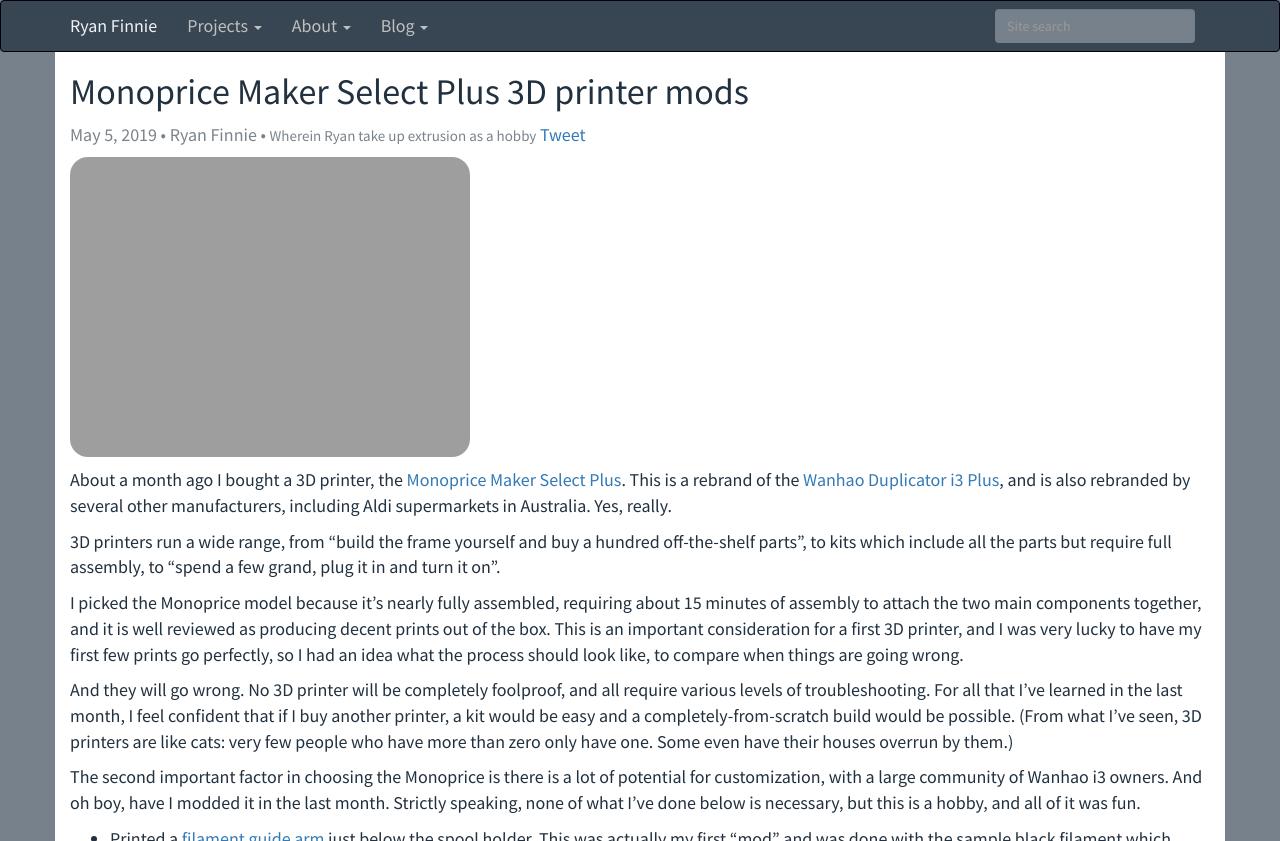
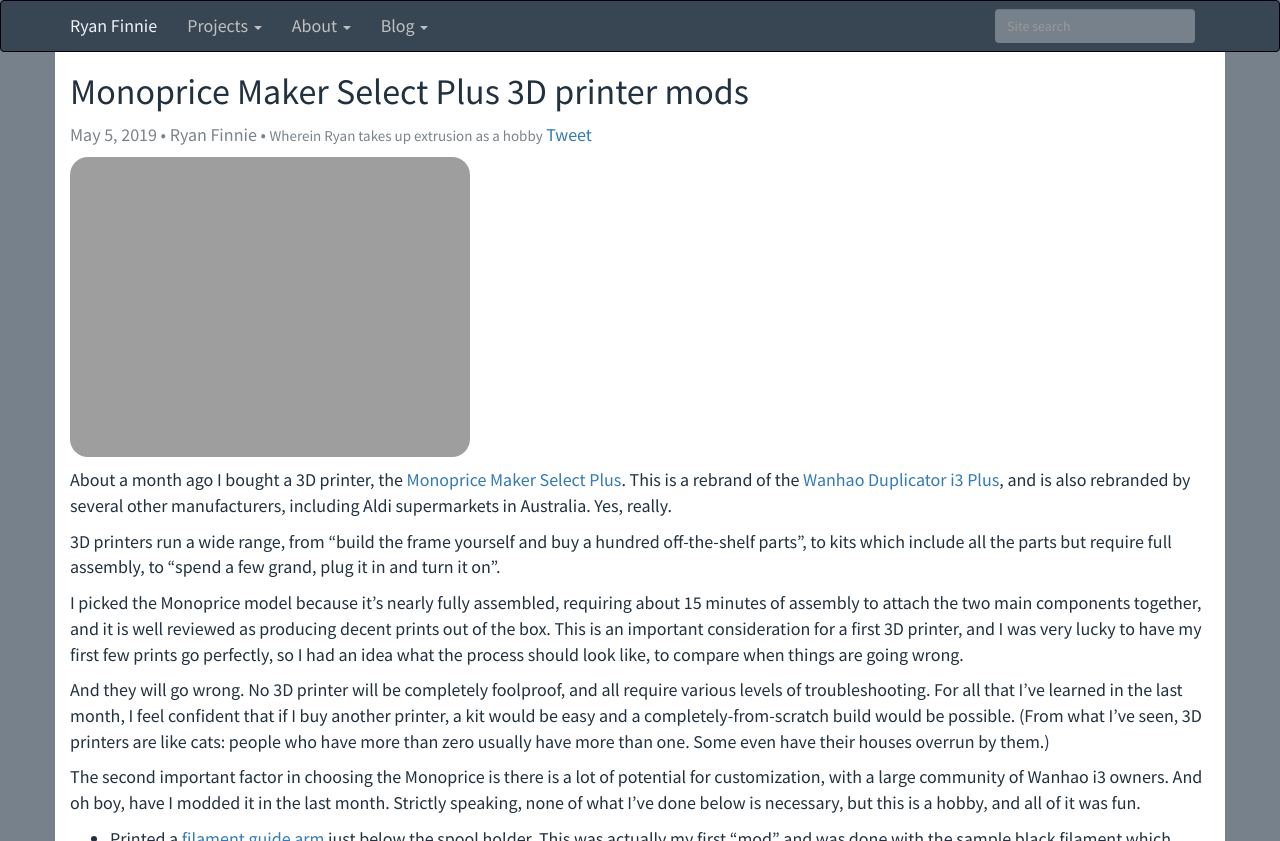
Before and after one commit to rfinnie/jekyll-finnie, a Jekyll site: the page built from _posts/2019-05-04-monoprice-maker-select-plus-3d-printer-mods.md, in a window 1280 px wide. Shown: the top 841 px of the page. Built offline with Jekyll 4.4.1, drawn with Linux system fonts in a browser that asks for light colours; nearby versions of some CDN libraries; comment, search, counter and statistics services are not loaded.

Commit message:
More fixes

```diff
--- a/_posts/2019-05-04-monoprice-maker-select-plus-3d-printer-mods.md
+++ b/_posts/2019-05-04-monoprice-maker-select-plus-3d-printer-mods.md
@@ -1,6 +1,6 @@
 ---
 date: 2019-05-04 22:32:55-07:00
-excerpt: Wherein Ryan take up extrusion as a hobby
+excerpt: Wherein Ryan takes up extrusion as a hobby
 excerpt_standalone: true
 headline_image: /blog-media/2019/monoprice-maker-select-plus.jpg
 layout: post
@@ -14,7 +14,7 @@
 
 I picked the Monoprice model because it's nearly fully assembled, requiring about 15 minutes of assembly to attach the two main components together, and it is well reviewed as producing decent prints out of the box.  This is an important consideration for a first 3D printer, and I was very lucky to have my first few prints go perfectly, so I had an idea what the process should look like, to compare when things are going wrong.
 
-And they will go wrong.  No 3D printer will be completely foolproof, and all require various levels of troubleshooting.  For all that I've learned in the last month, I feel confident that if I buy another printer, a kit would be easy and a completely-from-scratch build would be possible.  (From what I've seen, 3D printers are like cats: very few people who have more than zero only have one.  Some even have their houses overrun by them.)
+And they will go wrong.  No 3D printer will be completely foolproof, and all require various levels of troubleshooting.  For all that I've learned in the last month, I feel confident that if I buy another printer, a kit would be easy and a completely-from-scratch build would be possible.  (From what I've seen, 3D printers are like cats: people who have more than zero usually have more than one.  Some even have their houses overrun by them.)
 
 The second important factor in choosing the Monoprice is there is a lot of potential for customization, with a large community of Wanhao i3 owners.  And oh boy, have I modded it in the last month.  Strictly speaking, none of what I've done below is necessary, but this is a hobby, and all of it was fun.
 
```
